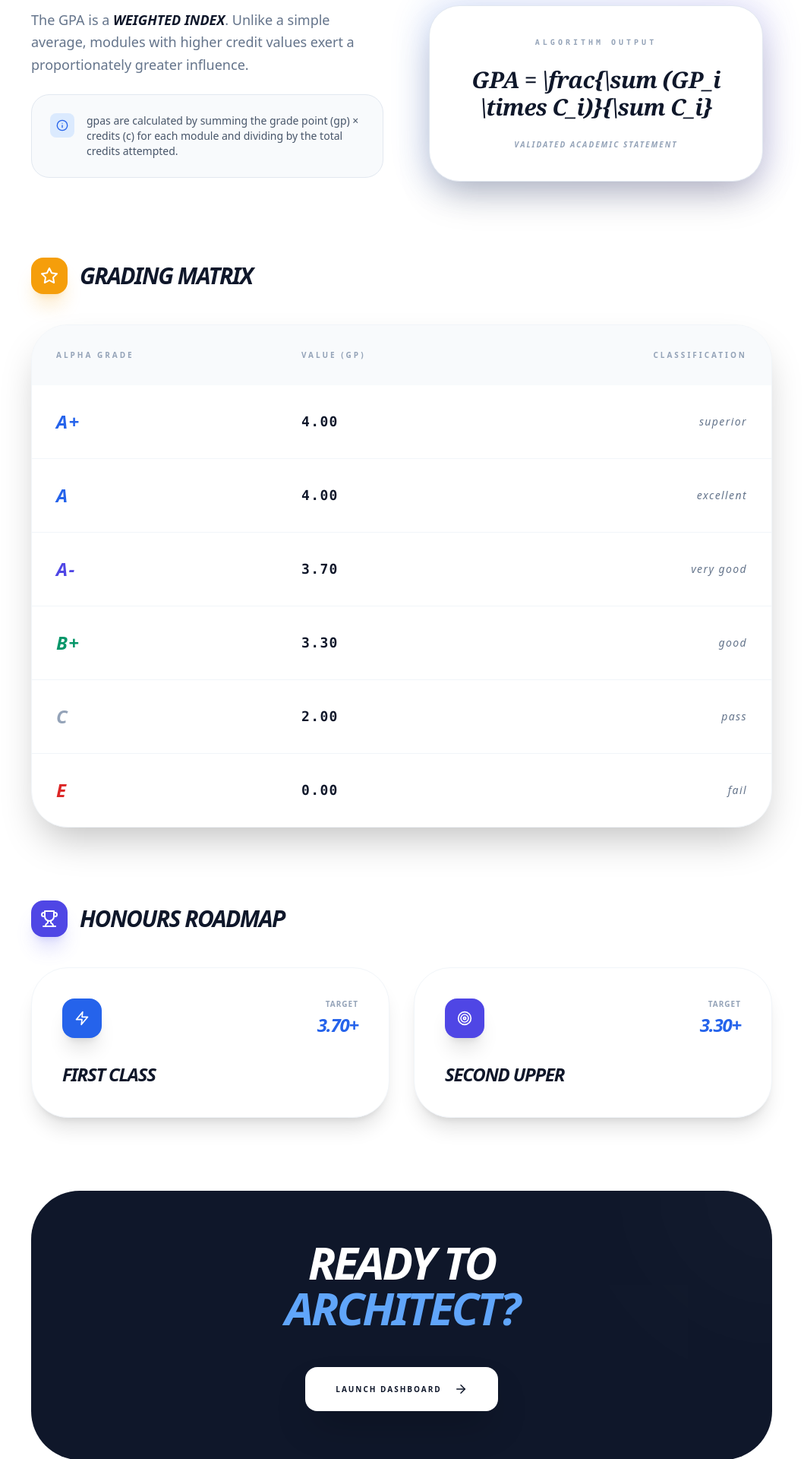
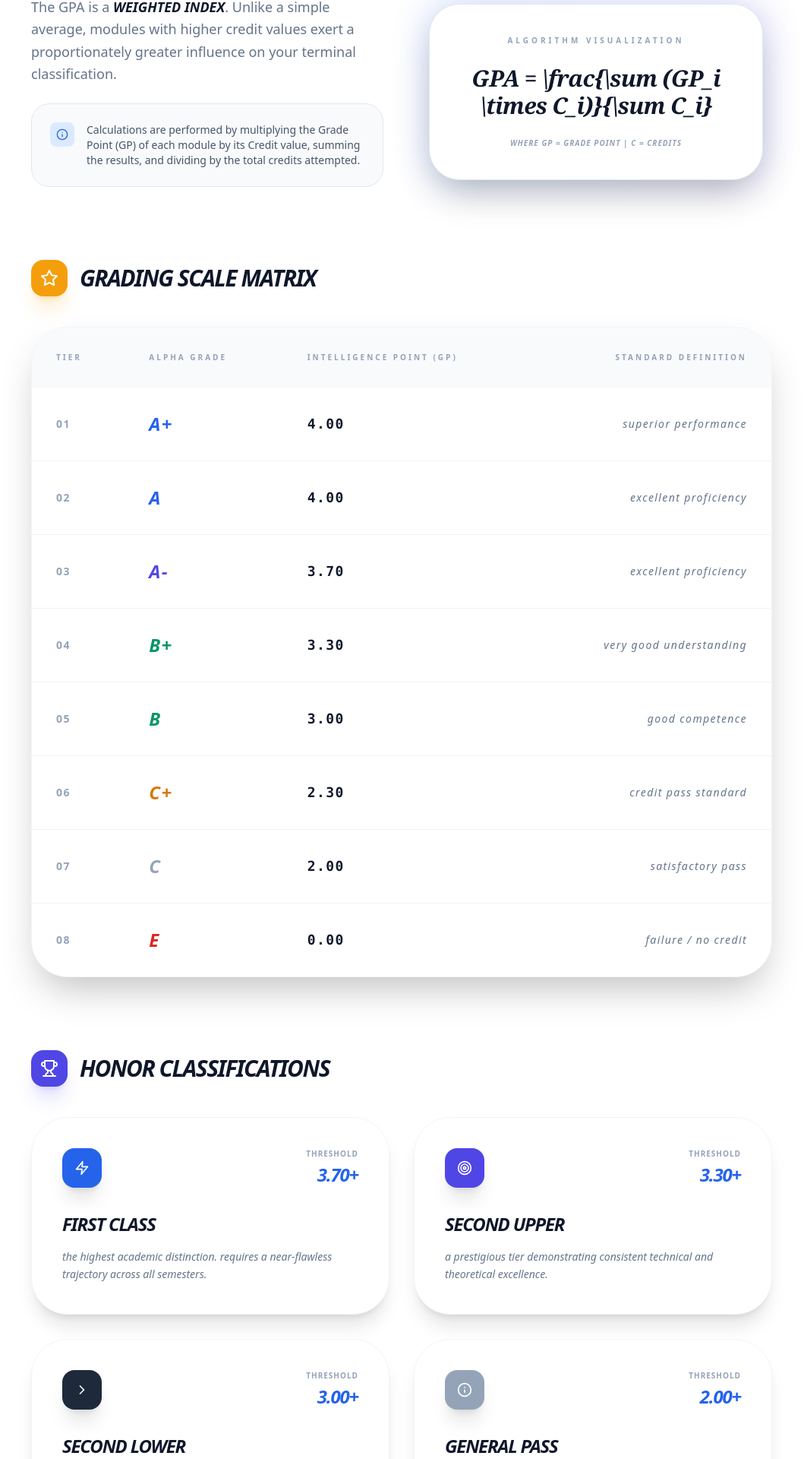
Before and after one commit to DevZenMaster/sltc-gpa-calculator, a Next.js app: page /guide in a window 1280 px wide. Shown: the part 596-2516 px from the top of the page at 76% size, without its empty margins (111-1170 px from the left). Built offline with nearby package versions, Linux system fonts and the light colour scheme.

Commit message:
Save guide and homepage updates before deployment fix

```diff
--- a/src/app/guide/page.tsx
+++ b/src/app/guide/page.tsx
@@ -11,8 +11,9 @@ export default function GuidePage() {
   return (
     <div className="bg-white dark:bg-[#030303] min-h-screen text-slate-900 dark:text-slate-100 selection:bg-blue-100 selection:text-blue-900 pb-24 transition-colors duration-500">
 
-      {/* --- HERO HEADER --- */}
+      {/* --- HERO HEADER: ACADEMIC PROTOCOLS --- */}
       <div className="relative pt-32 pb-20 px-6 overflow-hidden border-b border-slate-100 dark:border-white/5">
+        {/* Background Ambient Spectrum */}
         <div className="absolute top-0 left-0 w-full h-full pointer-events-none opacity-40">
           <div className="absolute top-[-10%] left-[-5%] w-[40%] h-[40%] bg-blue-500/10 blur-[120px] rounded-full" />
           <div className="absolute bottom-[-10%] right-[-5%] w-[40%] h-[40%] bg-indigo-500/10 blur-[120px] rounded-full" />
@@ -27,14 +28,14 @@ export default function GuidePage() {
             GPA <span className="text-blue-600">Mechanics.</span>
           </h1>
           <p className="text-xl text-slate-500 dark:text-slate-400 max-w-2xl mx-auto font-medium italic leading-relaxed">
-            Technical documentation for the Logic Engine powering your academic roadmap.
+            Technical documentation for Grade Point Average calculations, weighted credit analysis, and honor classifications.
           </p>
         </div>
       </div>
 
       <div className="max-w-5xl mx-auto px-6 py-20 space-y-24">
 
-        {/* --- SECTION 1: THE ALGORITHM VISUAL --- */}
+        {/* --- SECTION 1: THE INTELLIGENCE FORMULA --- */}
         <section className="relative">
           <div className="flex items-center gap-4 mb-10">
             <div className="p-3 bg-blue-600 text-white rounded-2xl shadow-xl shadow-blue-500/20">
@@ -43,18 +44,17 @@ export default function GuidePage() {
             <h2 className="text-3xl font-black uppercase tracking-tighter italic leading-none">The Logic Engine</h2>
           </div>
 
-
-
-          <div className="grid grid-cols-1 lg:grid-cols-2 gap-12 items-center mt-12">
+          <div className="grid grid-cols-1 lg:grid-cols-2 gap-12 items-center">
             <div className="space-y-6">
               <p className="text-lg text-slate-500 dark:text-slate-400 font-medium leading-relaxed">
-                The GPA is a <span className="text-slate-900 dark:text-white font-black italic uppercase">Weighted Index</span>. Unlike a simple average, modules with higher credit values exert a proportionately greater influence.
+                The GPA is a <span className="text-slate-900 dark:text-white font-black italic uppercase">Weighted Index</span>. Unlike a simple average, modules with higher credit values exert a proportionately greater influence on your terminal classification.
               </p>
+
               <div className="p-6 rounded-3xl bg-slate-50 dark:bg-white/[0.02] border border-slate-200 dark:border-white/10 space-y-4">
                 <div className="flex items-start gap-4">
                   <div className="p-2 bg-blue-100 dark:bg-blue-900/30 rounded-lg text-blue-600"><Info size={16}/></div>
-                  <p className="text-sm font-medium text-slate-600 dark:text-slate-400 lowercase">
-                    GPAs are calculated by summing the Grade Point (GP) × Credits (C) for each module and dividing by the total credits attempted.
+                  <p className="text-sm font-medium text-slate-600 dark:text-slate-400">
+                    Calculations are performed by multiplying the Grade Point (GP) of each module by its Credit value, summing the results, and dividing by the total credits attempted.
                   </p>
                 </div>
               </div>
@@ -63,46 +63,52 @@ export default function GuidePage() {
             <div className="relative group p-1 w-full max-w-md mx-auto">
               <div className="absolute inset-0 bg-gradient-to-r from-blue-600 to-indigo-600 rounded-[2.5rem] blur-xl opacity-20 group-hover:opacity-40 transition-opacity" />
               <div className="relative bg-white dark:bg-slate-900 border border-slate-200 dark:border-white/10 p-10 rounded-[2.5rem] text-center shadow-2xl">
-                 <div className="text-[10px] font-black uppercase tracking-[0.4em] text-slate-400 mb-6 font-mono">Algorithm Output</div>
+                 <div className="text-[10px] font-black uppercase tracking-[0.4em] text-slate-400 mb-6">Algorithm Visualization</div>
+                 {/* Fixed Formula string for Next.js 16/Turbopack */}
                  <div className="font-serif text-2xl md:text-3xl font-black tracking-tight text-slate-900 dark:text-white mb-2 italic leading-none">
                     {"GPA = \\frac{\\sum (GP_i \\times C_i)}{\\sum C_i}"}
                  </div>
-                 <div className="text-[10px] font-bold text-slate-400 mt-6 italic uppercase tracking-[0.2em]">Validated Academic Statement</div>
+                 <div className="text-[10px] font-bold text-slate-400 mt-6 italic uppercase tracking-widest">Where GP = Grade Point | C = Credits</div>
               </div>
             </div>
           </div>
         </section>
 
-        {/* --- SECTION 2: GRADING SCALE --- */}
+
+
+        {/* --- SECTION 2: GRADING SCALE MATRIX --- */}
         <section>
           <div className="flex items-center gap-4 mb-10">
             <div className="p-3 bg-amber-500 text-white rounded-2xl shadow-xl shadow-amber-500/20">
                <Star size={24} />
             </div>
-            <h2 className="text-3xl font-black uppercase tracking-tighter italic leading-none">Grading Matrix</h2>
+            <h2 className="text-3xl font-black uppercase tracking-tighter italic leading-none">Grading Scale Matrix</h2>
           </div>
 
-
-
-          <div className="rounded-[3rem] border border-slate-100 dark:border-white/5 bg-white dark:bg-white/[0.01] overflow-hidden shadow-2xl mt-8">
+          <div className="rounded-[3rem] border border-slate-100 dark:border-white/5 bg-white dark:bg-white/[0.01] overflow-hidden shadow-2xl">
+            <div className="overflow-x-auto">
               <table className="w-full text-left">
                 <thead>
                   <tr className="bg-slate-50 dark:bg-white/5 text-[10px] font-black text-slate-400 uppercase tracking-[0.3em]">
+                    <th className="p-8">Tier</th>
                     <th className="p-8">Alpha Grade</th>
-                  <th className="p-8">Value (GP)</th>
-                  <th className="p-8 hidden md:table-cell text-right">Classification</th>
+                    <th className="p-8">Intelligence Point (GP)</th>
+                    <th className="p-8 hidden md:table-cell text-right">Standard Definition</th>
                   </tr>
                 </thead>
                 <tbody className="divide-y divide-slate-100 dark:divide-white/5 text-sm font-black uppercase tracking-widest">
                   {[
-                  { g: "A+", p: "4.00", d: "Superior", color: "text-blue-600" },
-                  { g: "A",  p: "4.00", d: "Excellent", color: "text-blue-600" },
-                  { g: "A-", p: "3.70", d: "Very Good", color: "text-indigo-600" },
-                  { g: "B+", p: "3.30", d: "Good", color: "text-emerald-600" },
-                  { g: "C",  p: "2.00", d: "Pass", color: "text-slate-400" },
-                  { g: "E",  p: "0.00", d: "Fail", color: "text-red-600" },
+                    { g: "A+", p: "4.00", d: "Superior Performance", color: "text-blue-600" },
+                    { g: "A",  p: "4.00", d: "Excellent Proficiency", color: "text-blue-600" },
+                    { g: "A-", p: "3.70", d: "Excellent Proficiency", color: "text-indigo-600" },
+                    { g: "B+", p: "3.30", d: "Very Good Understanding", color: "text-emerald-600" },
+                    { g: "B",  p: "3.00", d: "Good Competence", color: "text-emerald-600" },
+                    { g: "C+", p: "2.30", d: "Credit Pass Standard", color: "text-amber-600" },
+                    { g: "C",  p: "2.00", d: "Satisfactory Pass", color: "text-slate-400" },
+                    { g: "E",  p: "0.00", d: "Failure / No Credit", color: "text-red-600" },
                   ].map((row, i) => (
                     <tr key={i} className="hover:bg-slate-50 dark:hover:bg-white/[0.02] transition-colors group">
+                      <td className="p-8 text-slate-400">0{i + 1}</td>
                       <td className={`p-8 text-2xl font-black italic ${row.color}`}>{row.g}</td>
                       <td className="p-8 font-mono text-lg">{row.p}</td>
                       <td className="p-8 text-slate-500 dark:text-slate-400 font-medium italic hidden md:table-cell text-right lowercase">{row.d}</td>
@@ -111,43 +117,54 @@ export default function GuidePage() {
                 </tbody>
               </table>
             </div>
+          </div>
         </section>
 
-        {/* --- SECTION 3: HONOURS --- */}
+        {/* --- SECTION 3: HONOR CLASSIFICATIONS --- */}
         <section>
           <div className="flex items-center gap-4 mb-10">
             <div className="p-3 bg-indigo-600 text-white rounded-2xl shadow-xl shadow-indigo-500/20">
                <Trophy size={24} />
             </div>
-            <h2 className="text-3xl font-black uppercase tracking-tighter italic leading-none">Honours Roadmap</h2>
+            <h2 className="text-3xl font-black uppercase tracking-tighter italic leading-none">Honor Classifications</h2>
           </div>
 
           <div className="grid grid-cols-1 md:grid-cols-2 gap-8">
             {[
-              { title: "First Class", gpa: "3.70+", icon: <Zap size={20}/>, theme: "bg-blue-600" },
-              { title: "Second Upper", gpa: "3.30+", icon: <Target size={20}/>, theme: "bg-indigo-600" },
+              { title: "First Class", gpa: "3.70+", icon: <Zap size={20}/>, theme: "bg-blue-600", desc: "The highest academic distinction. Requires a near-flawless trajectory across all semesters." },
+              { title: "Second Upper", gpa: "3.30+", icon: <Target size={20}/>, theme: "bg-indigo-600", desc: "A prestigious tier demonstrating consistent technical and theoretical excellence." },
+              { title: "Second Lower", gpa: "3.00+", icon: <ChevronRight size={20}/>, theme: "bg-slate-800", desc: "A solid academic standing reflecting competence and steady performance." },
+              { title: "General Pass", gpa: "2.00+", icon: <Info size={20}/>, theme: "bg-slate-400", desc: "Attained by successfully completing the minimum required curriculum standards." }
             ].map((tier) => (
-              <div key={tier.title} className="p-10 rounded-[3rem] bg-white dark:bg-white/[0.02] border border-slate-100 dark:border-white/10 shadow-xl group hover:-translate-y-2 transition-all duration-500">
+              <div key={tier.title} className="p-10 rounded-[3rem] bg-white dark:bg-white/[0.02] border border-slate-100 dark:border-white/5 shadow-xl group hover:-translate-y-2 transition-all duration-500">
                 <div className="flex justify-between items-start mb-8">
                    <div className={`p-4 rounded-2xl text-white shadow-xl ${tier.theme} group-hover:scale-110 transition-transform`}>
                       {tier.icon}
                    </div>
                    <div className="text-right">
-                      <div className="text-[10px] font-black uppercase tracking-widest text-slate-400 mb-1">Target</div>
+                      <div className="text-[10px] font-black uppercase tracking-widest text-slate-400 mb-1">Threshold</div>
                       <div className="text-2xl font-black italic tracking-tighter text-blue-600">{tier.gpa}</div>
                    </div>
                 </div>
-                <h3 className="text-2xl font-black uppercase tracking-tighter italic">{tier.title}</h3>
+                <h3 className="text-2xl font-black uppercase tracking-tighter italic mb-4">{tier.title}</h3>
+                <p className="text-slate-500 dark:text-slate-400 font-medium text-sm leading-relaxed lowercase italic">
+                  {tier.desc}
+                </p>
               </div>
             ))}
           </div>
         </section>
 
-        {/* --- CTA --- */}
+
+
+        {/* --- FINAL ACTION --- */}
         <div className="p-16 rounded-[4rem] bg-slate-900 dark:bg-blue-600 text-center text-white relative overflow-hidden group shadow-3xl">
            <div className="absolute top-0 right-0 w-96 h-96 bg-white/10 rounded-full blur-[100px] -translate-y-1/2 translate-x-1/2 opacity-20" />
            <div className="relative z-10 space-y-6">
-              <h2 className="text-4xl md:text-6xl font-black tracking-tighter uppercase italic leading-none">Ready to <br /> <span className="text-blue-400 dark:text-slate-950">Architect?</span></h2>
+              <h2 className="text-4xl md:text-6xl font-black tracking-tighter uppercase italic leading-none">Initialize <br /> <span className="text-blue-400 dark:text-slate-950">Calculations.</span></h2>
+              <p className="text-blue-100/60 max-w-xl mx-auto font-medium text-lg italic">
+                Ready to forecast your classification? Access the Intelligence Engine now.
+              </p>
               <div className="pt-6">
                 <Link
                   href="/calculator"
--- a/src/app/page.tsx
+++ b/src/app/page.tsx
@@ -17,9 +17,9 @@ export default function Home() {
 
         <div className="max-w-4xl mx-auto text-center">
           {/* Badge emphasizing Unofficial Status */}
-          <div className="inline-flex items-center gap-2 px-3 py-1 rounded-full bg-blue-50 dark:bg-blue-900/20 border border-blue-100 dark:border-blue-800 text-blue-700 dark:text-blue-400 text-xs font-bold uppercase tracking-widest mb-6">
-            <span className="w-2 h-2 rounded-full bg-blue-600 animate-pulse"></span>
-            Unofficial Academic Strategist • Batch 2028
+          <div className="inline-flex items-center gap-2 px-3 py-1 rounded-full bg-blue-50 dark:bg-blue-900/20 border border-blue-100 dark:border-blue-800 text-red-700 dark:text-orange-400 text-xs font-bold uppercase tracking-widest mb-6">
+            <span className="w-2 h-2 rounded-full bg-red-600 animate-pulse"></span>
+            Unofficial Academic Strategist • Based on SLTC Curriculum
           </div>
 
           <h1 className="text-5xl md:text-7xl font-black tracking-tight text-slate-900 dark:text-white mb-6 leading-[1.1]">
```
Lines whose indentation alone changed are shown as unchanged.
